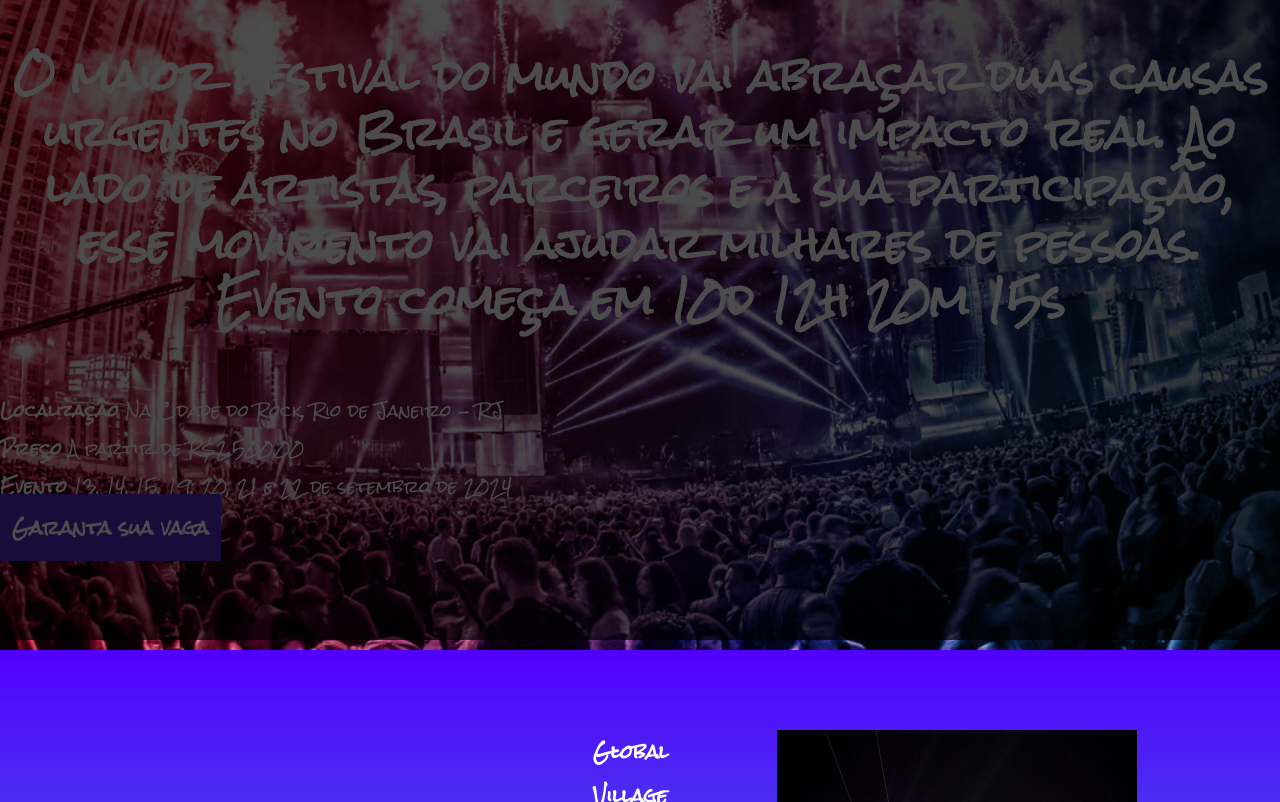
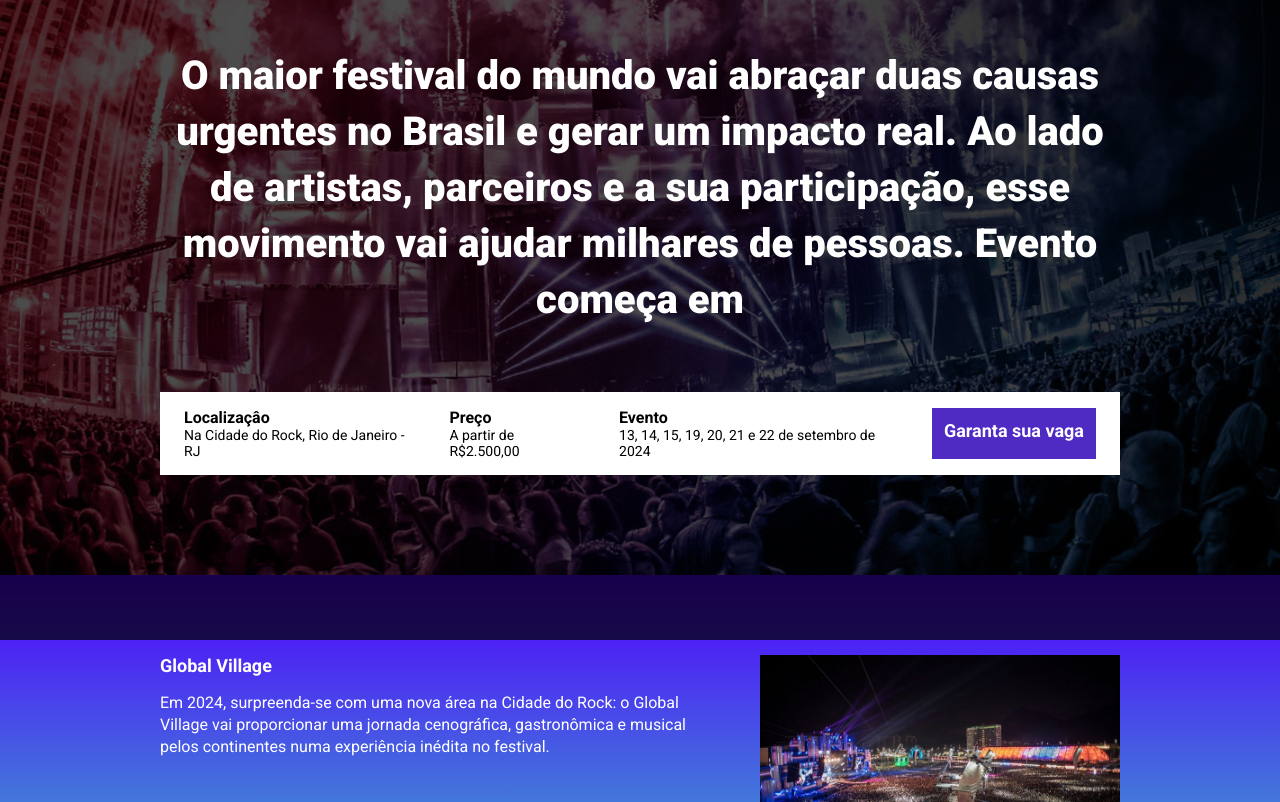
Before and after one commit to Tizaofoo/Evento_Rock_in_Rio, a website built with Parcel: page src/index.html in a window 1280 px wide. Shown: the part 160-962 px from the top of the page. Built offline with nearby package versions, Linux system fonts and the light colour scheme.

Commit message:
primeiro commit

```diff
--- a/src/index.html
+++ b/src/index.html
@@ -7,28 +7,28 @@
 
     <link rel="preconnect" href="https://fonts.googleapis.com">
     <link rel="preconnect" href="https://fonts.gstatic.com" crossorigin>
-    <link href="https://fonts.googleapis.com/css2?family=Rock+Salt&display=swap" rel="stylesheet">
+    <link href="https://fonts.googleapis.com/css2?family=Roboto:ital,wght@0,100;0,300;0,400;0,500;0,700;0,900;1,100;1,300;1,400;1,500;1,700;1,900&display=swap" rel="stylesheet">
     <link rel="stylesheet" href="styles/main.scss">
     <link rel="stylesheet" href="https://unpkg.com/aos@next/dist/aos.css" />
 </head>
 <body>
     <header class="hero">
-        <div class="ontainer">
+        <div class="container">
             <img class="hero__logo" src="./images/rockinrio.png" alt="Rock in Rio">
             <P class="hero__text">
-                O maior festival do mundo vai abraçar duas causas urgentes no Brasil e gerar um impacto real. Ao lado de artistas, parceiros e a sua participação, esse movimento vai ajudar milhares de pessoas. Evento começa em 10d 12h 20m 15s
+                O maior festival do mundo vai abraçar duas causas urgentes no Brasil e gerar um impacto real. Ao lado de artistas, parceiros e a sua participação, esse movimento vai ajudar milhares de pessoas. Evento começa em <span id="contador"></span>
             </P>
-            <div class="infos-bar__infos">
-                <ul>
-                    <li class="infos-bar__item">
+            <div class="infos-bar">
+                <ul class="infos-bar__infos">
+                    <li class="infos-bar__infos__item">
                         <b>Localizaçâo</b>
                         Na Cidade do Rock, Rio de Janeiro - RJ
                     </li>
-                    <li class="infos-bar__item">
+                    <li class="infos-bar__infos__item">
                         <b>Preço</b>
                         A partir de R$2.500,00
                     </li>
-                    <li class="infos-bar__item">
+                    <li class="infos-bar__infos__item">
                         <b>Evento</b>
                         13, 14, 15, 19, 20, 21 e 22 de setembro de 2024
                     </li>
@@ -75,10 +75,10 @@
         </div>
     </section>
 </section>
-<section class="event event--babilônia event--image-up-left">
-    <div class="container" data-aos="fade-left">
+<section class="event event--babilônia event--image-left">
+    <div class="container" data-aos="fade-up-left">
         <div class="event__details">
-            <h2 class="event__details__title">Gourmet Square vai ser assinado pela Chef Heaven Delhaye</h2>
+            <h2 class="event__details__title">Feira Hype no Rock in Rio</h2>
             <p class="event__details__description">
                 A Babilônia Feira Hype é um ponto turístico cultural obrigatório para turistas e moradores do Rio de Janeiro, que desde 1996 traz a essência da alma carioca. Essa experiência única trará muita moda, arte e design e vai contar com cerca de 100 marcas parceiras e uma grande diversidade de produtos que refletem a essência cultural do Rio de Janeiro.
             </p>
--- a/src/scripts/main.js
+++ b/src/scripts/main.js
@@ -1,6 +1,6 @@
 AOS.init();
 
-dataDoEvento = new Date("Sep 13, 14, 15, 19, 20, 21 e 22 2024");
+dataDoEvento = new Date("Sep 13, 2024 19:00:00");
 const timeStampDoEvento = dataDoEvento.gettime();
 
 const contaAsHoras = setInterval(function() {
@@ -18,11 +18,10 @@ const contaAsHoras = setInterval(function() {
     const minutosAteOEvento = Math.floor((distanciaAteOEvento % horaEmMs) / minutoEmMs);
     const segundosAteOEvento = Math.floor((distanciaAteOEvento % minutoEmMs) / 1000);
 
+    document.getElementById('contador').innerHTML = `${diasAteOEvento}d ${horasAteOEvento}h ${minutosAteOEvento}m ${segundosAteOEvento}s`;
 
-    console.log(diasAteOEvento);
-    console.log(horasAteOEvento);
-    console.log(minutosAteOEvento);
-    console.log(segundosAteOEvento);
-
-    document.getElementById('contador').innerHTML = `${diasAteOEvento}d ${horasAteOEvento}h ${minutosAteOEvento}m ${segundosAteOEvento}s`;
+    if (distanciaAteOEvento < 0) {
+        clearInterval(contaAsHoras);
+        document.getElementById('contador').innerHTML = 'Evento expirado';
+    }
 }, 1000);
--- a/src/styles/main.scss
+++ b/src/styles/main.scss
@@ -8,13 +8,13 @@
     margin: 0;
     padding: 0;
     box-sizing: border-box;
-    font-family: "Rock Salt", cursive;
+    font-family: "Roboto", cursive;
     color: variables.$textColor;
     list-style: none;
 }
 
 .container {
-    max-width: 94px;
+    max-width: 960px;
     width: 100%;
     margin: 0 auto;
 
```
Also changed, not shown: src/images/gameplay.png.
